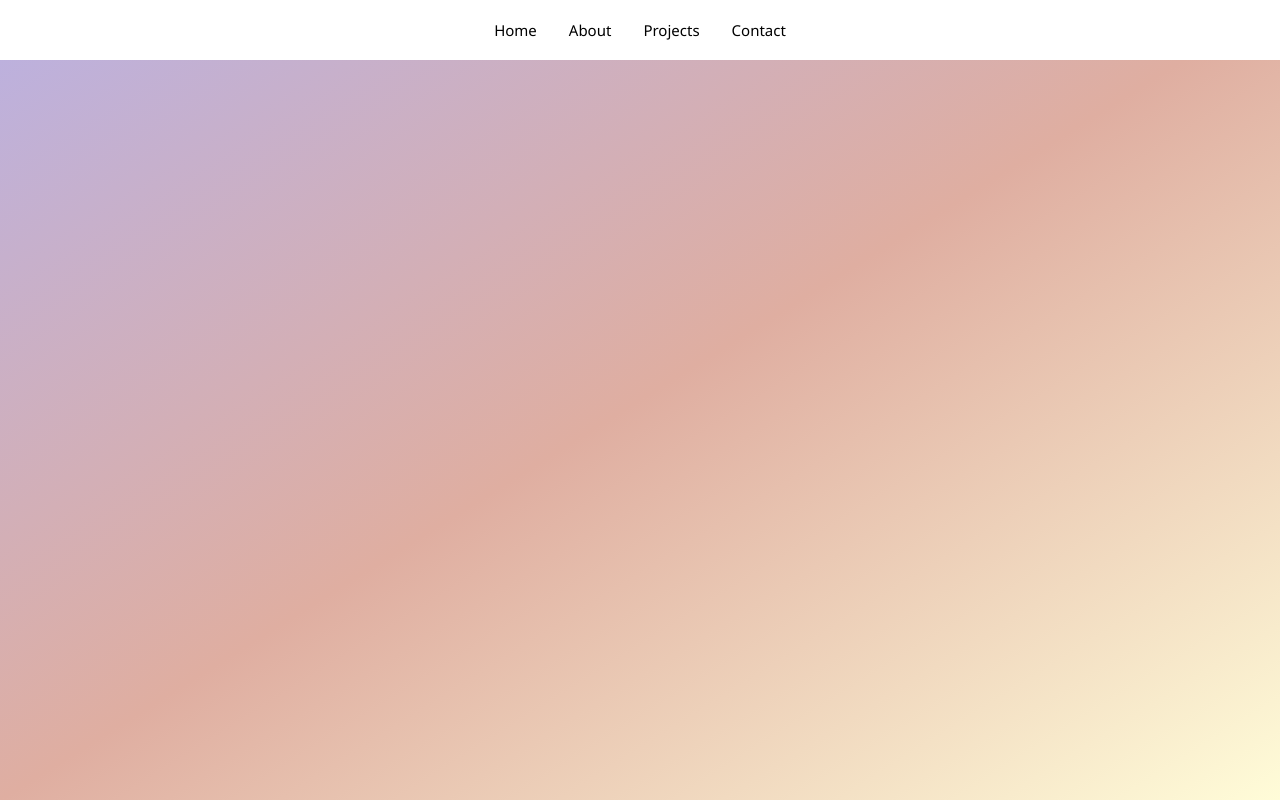
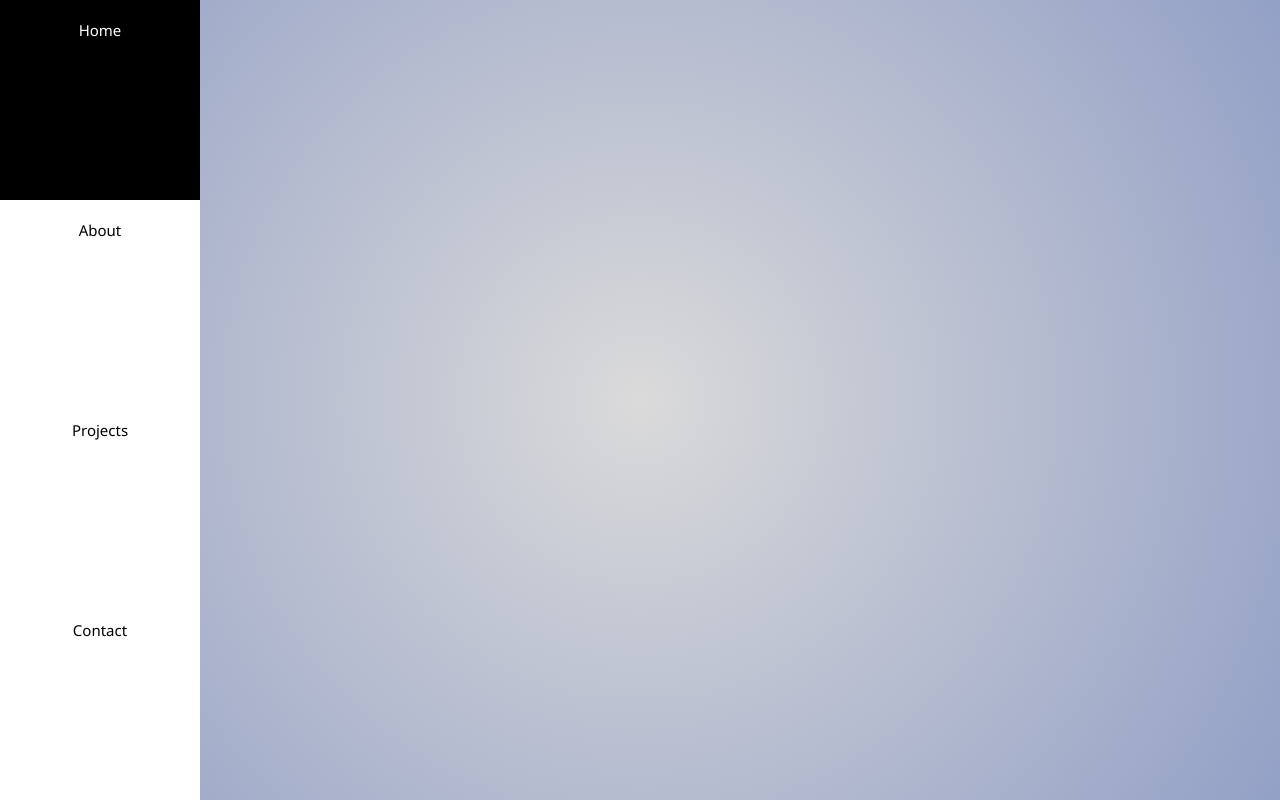
Before and after one commit to m4dde/m4dde.github.io, a plain HTML site: page index.html in a window 1280 px wide. Drawn offline with Linux system fonts and the light colour scheme.

Commit message:
nav & bg

```diff
--- a/style.css
+++ b/style.css
@@ -12,13 +12,17 @@ body {
 }
 
 body {
-    background-image: linear-gradient(to bottom right, #BAB1E2, #DFAEA1, #FFFCD8);
+    display: grid;
+    background-image: radial-gradient(circle, #dadada, #93a0c6);
 }
 
 nav {
     background-color: #ffffff;
     overflow: hidden;
-    display: flex;
+    display: grid;
+    height: 100%;
+    width: 200px;
+    position: fixed;
     justify-content: center;
     margin: auto;
     font-family:'Segoe UI', Tahoma, Geneva, Verdana, sans-serif;
@@ -31,6 +35,7 @@ nav a {
     padding: 20px 16px;
     text-decoration: none;
     font-size: 15px;
+    width: 200px;
 }
 
 nav a:hover {
```
